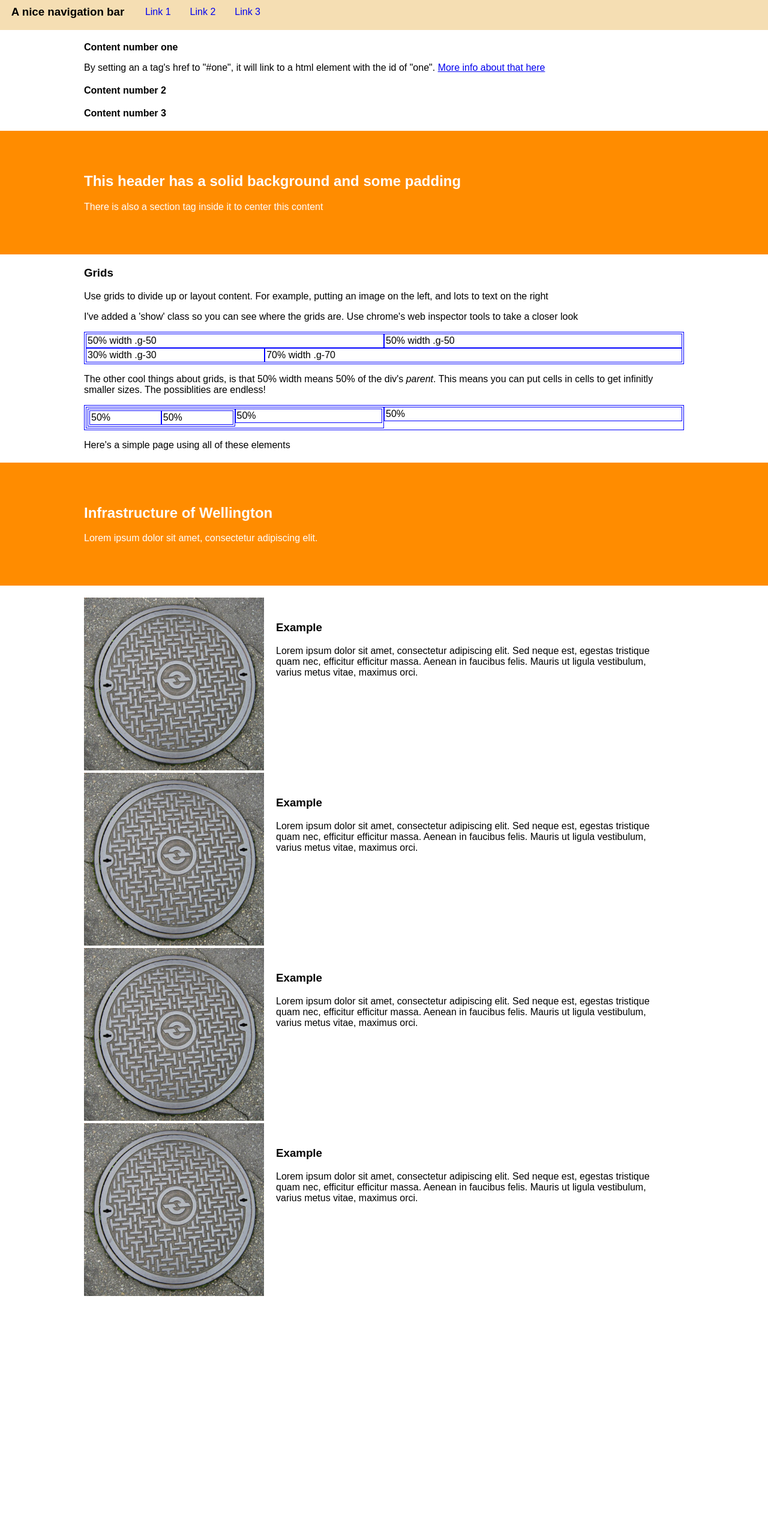
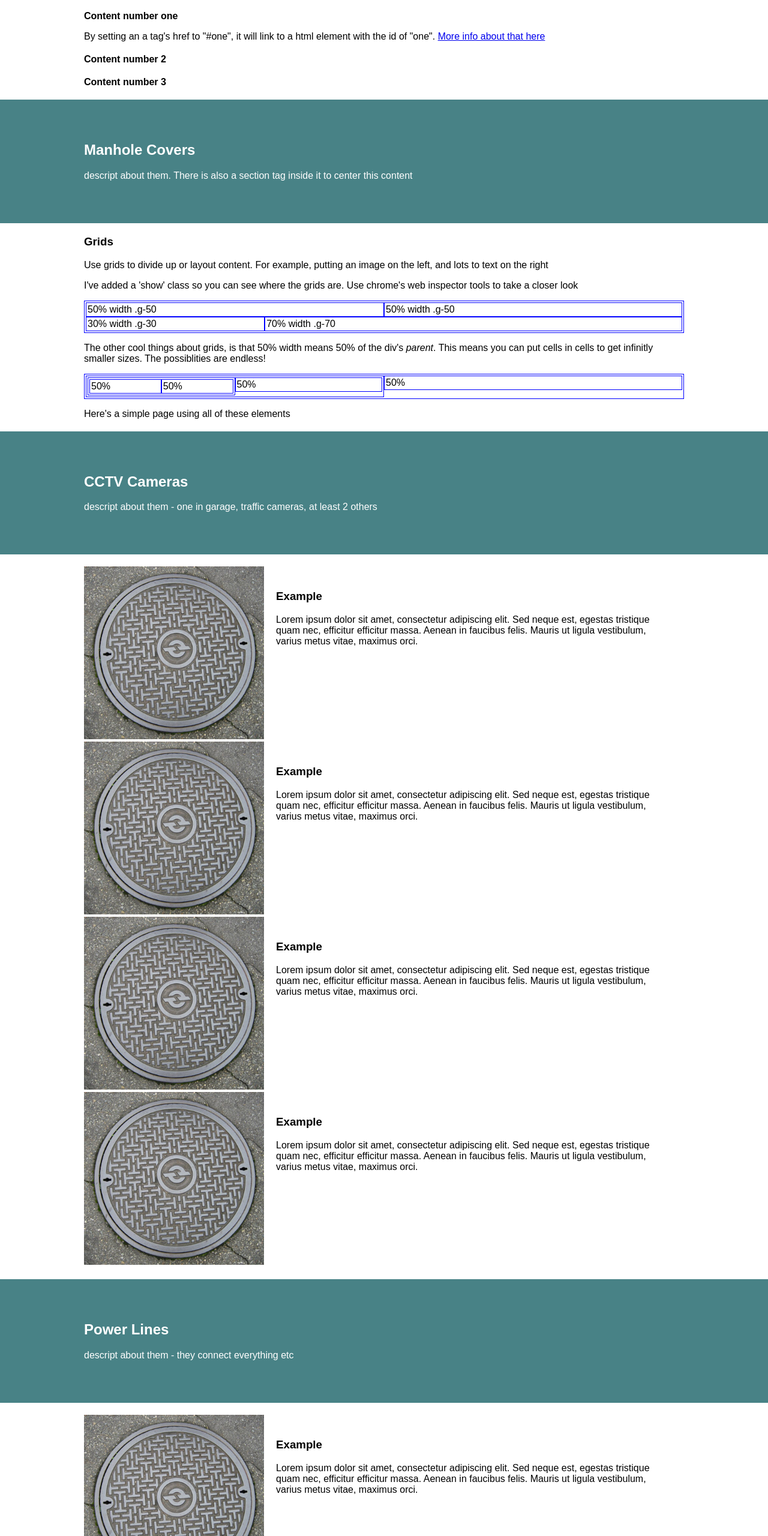
Before and after one commit to ElenaJLee8/MDDN201-P1, a plain HTML site: page index.html in a window 1280 px wide. Shown: the part 240-2800 px from the top of the page at 60% size. Before the commit the page ends 2424 px from the top, so only its background shows below. Drawn offline with Linux system fonts and the light colour scheme.

Commit message:
index.html and style.css updated

```diff
--- a/css/style.css
+++ b/css/style.css
@@ -18,7 +18,7 @@ section{
 }
 
 header{
-	background-color: darkOrange;
+	background-color: #488286;
 	color: white; /* more readable on an orange background */
 	padding-top: 50px;
 	padding-bottom: 50px;
@@ -27,7 +27,8 @@ header{
 nav{
 	width: 100%;
 	height: 60px;
-	background-color: wheat;
+	background-color: #b7d5d4;
+	text-align:center;
 }
 
 nav a, nav h3{
--- a/index.html
+++ b/index.html
@@ -1,7 +1,7 @@
 <!DOCTYPE HTML>
 
 <html>
-
+<!-- manhole covers, cameras, powerlines -->
 <head>
 	<meta http-equiv="Content-Type" content="text/html; charset=UTF-8" />
 	<title>Your Website</title>
@@ -10,11 +10,11 @@
 
 <body>
 
-<p>Notice how this content isn't centered. To center it we need to wrap it</p>
+<!-- <p>Notice how this content isn't centered. To center it we need to wrap it</p> -->
 
 	<section>
-		<h1>Here is some centered content, by wrapping it with a section tag</h1>
-		<p><em>Lorem ipsum dolor sit amet, consectetur adipiscing elit. Sed neque est, egestas tristique quam nec, efficitur efficitur massa. Aenean in faucibus felis. Mauris ut ligula vestibulum, varius metus vitae, maximus orci. </em></p>
+		<h1>Internet Infrastructure of Wellington</h1>
+		<p><em>a great description about wellingtons networks and internet infrastructure woo </em></p>
 
 		<p>Notice how if you change the width of your browser it stays in the center</p>
 	</section>
@@ -23,10 +23,10 @@
 		<p>This is a simple nav bar, which is full width of the page</p>
 	</section>
 	<nav>
-		<h3>A nice navigation bar</h3>
-		<a href="#one">Link 1</a>
-		<a href="#two">Link 2</a>
-		<a href="#three">Link 3</a>
+	<!--	<h3>A nice navigation bar</h3> -->
+		<a href="#one">Manhole Covers</a>
+		<a href="#two">CCTV Cameras</a>
+		<a href="#three">Powerlines</a>
 	</nav>
 
 	<section id="one">
@@ -44,8 +44,8 @@
 
 	<header>
 		<section>
-			<h1>This header has a solid background and some padding</h1>
-			<p>There is also a section tag inside it to center this content</p>
+			<h1>Manhole Covers</h1>
+			<p>descript about them. There is also a section tag inside it to center this content</p>
 		</section>
 	</header>
 
@@ -102,8 +102,8 @@
 
 	<header>
 		<section>
-			<h1>Infrastructure of Wellington</h1>
-			<p>Lorem ipsum dolor sit amet, consectetur adipiscing elit.</p>
+			<h1>CCTV Cameras </h1>
+			<p>descript about them - one in garage, traffic cameras, at least 2 others </p>
 		</section>
 	</header>
 
@@ -149,6 +149,57 @@
 		</div>
 	</section>
 
+	<header>
+		<section>
+			<h1>Power Lines </h1>
+			<p>descript about them - they connect everything etc </p>
+		</section>
+	</header>
+
+	<section>
+		<div class="g-row">
+			<div class="g-30">
+				<img src="img/cover.jpg">
+			</div>
+			<div class="g-70 padded">
+				<h3>Example</h3>
+				<p>Lorem ipsum dolor sit amet, consectetur adipiscing elit. Sed neque est, egestas tristique quam nec, efficitur efficitur massa. Aenean in faucibus felis. Mauris ut ligula vestibulum, varius metus vitae, maximus orci.</p>
+			</div>
+		</div>
+
+		<div class="g-row">
+			<div class="g-30">
+				<img src="img/cover.jpg">
+			</div>
+			<div class="g-70 padded">
+				<h3>Example</h3>
+				<p>Lorem ipsum dolor sit amet, consectetur adipiscing elit. Sed neque est, egestas tristique quam nec, efficitur efficitur massa. Aenean in faucibus felis. Mauris ut ligula vestibulum, varius metus vitae, maximus orci.</p>
+			</div>
+		</div>
+
+		<div class="g-row">
+			<div class="g-30">
+				<img src="img/cover.jpg">
+			</div>
+			<div class="g-70 padded">
+				<h3>Example</h3>
+				<p>Lorem ipsum dolor sit amet, consectetur adipiscing elit. Sed neque est, egestas tristique quam nec, efficitur efficitur massa. Aenean in faucibus felis. Mauris ut ligula vestibulum, varius metus vitae, maximus orci.</p>
+			</div>
+		</div>
+
+		<div class="g-row">
+			<div class="g-30">
+				<img src="img/cover.jpg">
+			</div>
+			<div class="g-70 padded">
+				<h3>Example</h3>
+				<p>Lorem ipsum dolor sit amet, consectetur adipiscing elit. Sed neque est, egestas tristique quam nec, efficitur efficitur massa. Aenean in faucibus felis. Mauris ut ligula vestibulum, varius metus vitae, maximus orci.</p>
+			</div>
+		</div>
+	</section>
+
+
+
 </body>
 
 </html>
```
